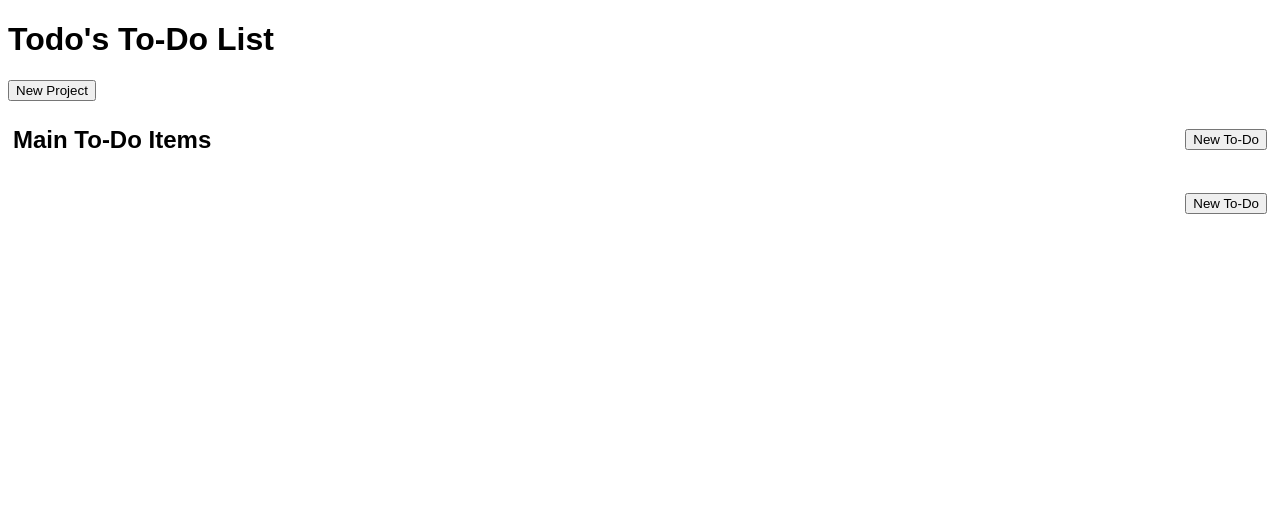
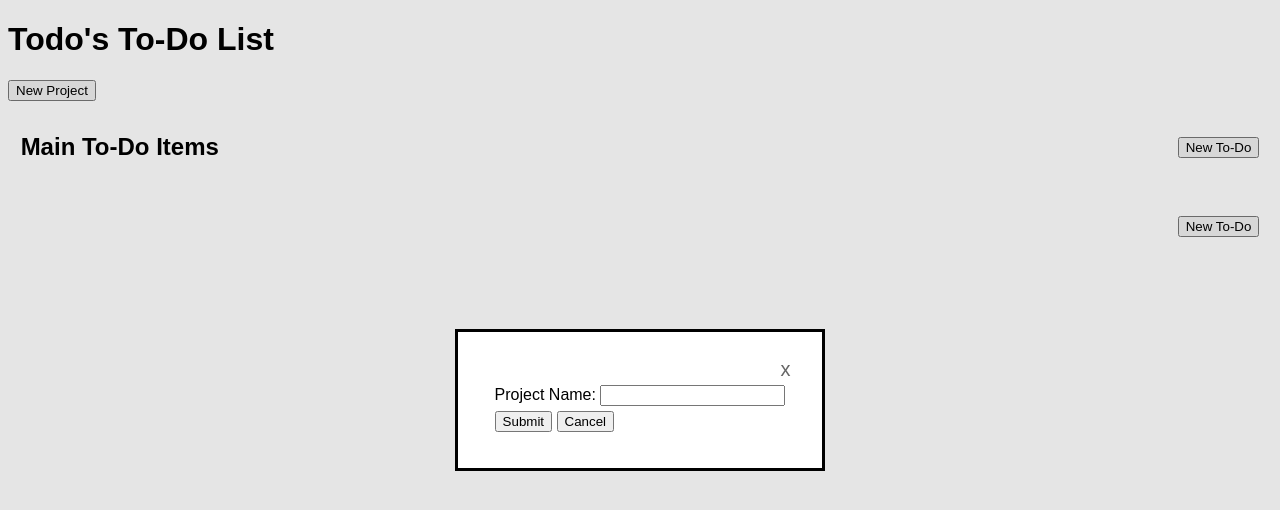
Before and after one commit to henthaii/todo-list, a website built with webpack: page src/template.html in a window 1280 px wide. Both pictures are taken after a click on the button "New Project". Built offline with nearby package versions, Linux system fonts and the light colour scheme.

Commit message:
added morestyling to property dialog

```diff
--- a/src/project-component.js
+++ b/src/project-component.js
@@ -10,6 +10,7 @@ function newProject() {
         <dialog id="project-dialog">
             <form id="project-form">
                 <button type="button" class="cancel-x">x</button>
+                <div class="project-fields">
                     <div class="label">
                         <label for="project-name">Project Name:</label>
                         <input type="text" name="project-name" id="project-name">
@@ -17,6 +18,7 @@ function newProject() {
                     <div class="dialog-buttons">
                         <button type="submit">Submit</button>
                         <button type="button" class="cancel">Cancel</button>
+                    </div>
                 </div>
             </form>
         </dialog>
--- a/src/project-controller.js
+++ b/src/project-controller.js
@@ -7,7 +7,7 @@ import {newProject,getProjectName} from "./project-component.js"
 function formSubmit(projectElement) {
     const form = projectElement.querySelector("#project-form");
     const heading = projectElement.querySelector('h2');
-    const dialog = projectElement.querySelector('#dialog');
+    const dialog = projectElement.querySelector('#project-dialog');
     const cancelButton = projectElement.querySelector('.cancel');
     const cancelXButton = projectElement.querySelector('.cancel-x');
 
--- a/src/styles.css
+++ b/src/styles.css
@@ -6,7 +6,44 @@ body {
     display: flex;
     justify-content: space-between;
     align-items: center;
-    padding: 5px;
+    padding: 1%;
+}
+
+#project-dialog {
+    padding: 1%;
+}
+
+#project-form {
+    position: relative;
+    padding-top: 40px;
+    padding-inline: 24px;
+    padding-bottom: 24px;
+    border-radius: 8px;
+}
+
+.cancel-x {
+    position: absolute;
+    top: 4px;
+    right: 4px;
+    width: 40px;
+    height: 40px;
+    background: transparent;
+    border: none;
+    font-size: 20px;
+    cursor: pointer;
+    line-height: 1;
+    color: #666;
+    display: flex;
+    align-items: center;
+    justify-content: center;
+    border-radius: 4px;
+    transition: background-color 0.2s;
+}
+
+.project-fields {
+    display: flex;
+    flex-direction: column;
+    gap: 5px;
 }
 
 .todo {
```
Also changed, not shown: src/master-new-project.js (+5 -21 lines). Lines whose indentation alone changed are shown as unchanged.
